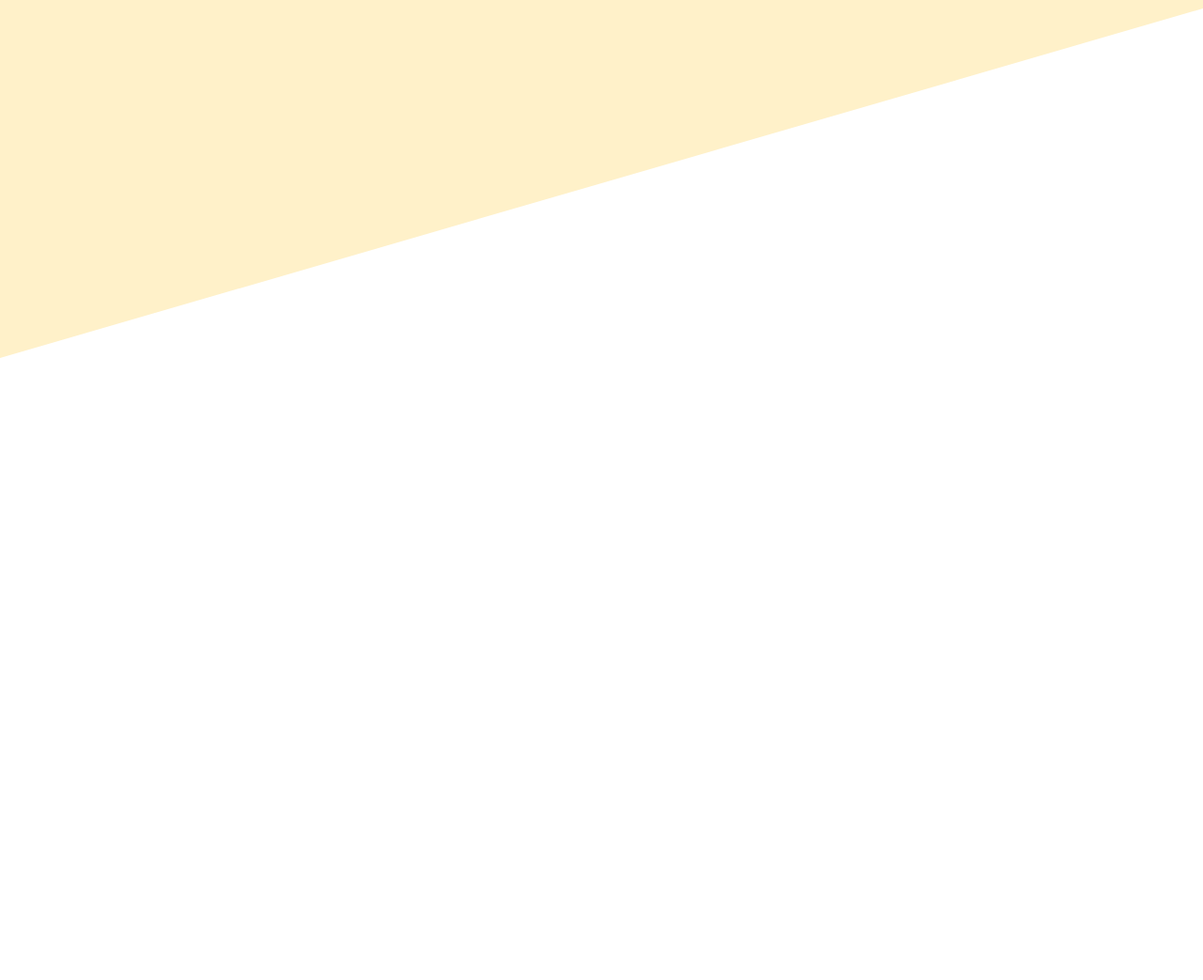
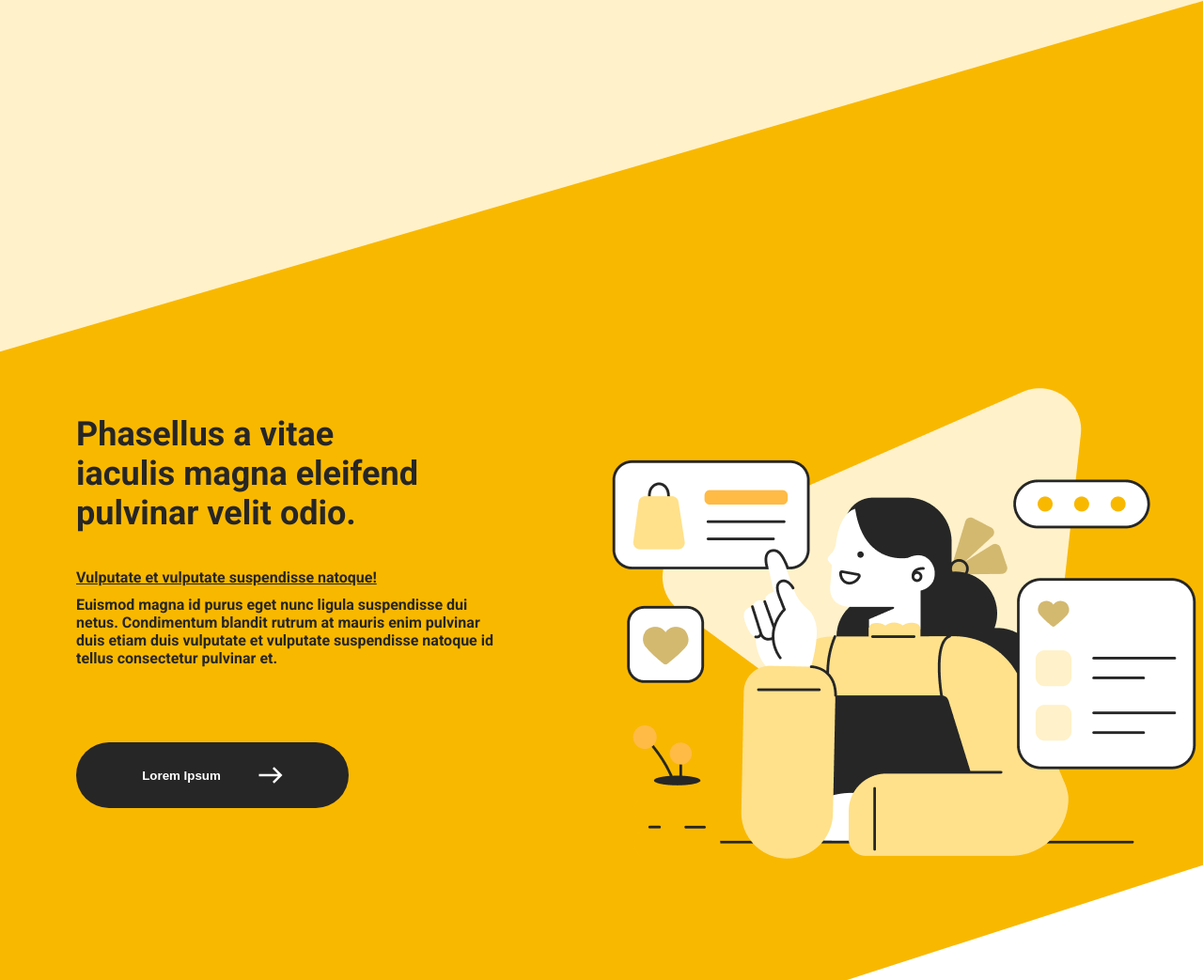
Before and after one commit to Yusuf-code88/homework-code, a plain HTML site: page index.html in a window 1280 px wide. Shown: the part 819-1862 px from the top of the page at 94% size. Before the commit the page ends 1200 px from the top, so only its background shows below. Drawn offline with Linux system fonts and the light colour scheme.

Commit message:
change sevtion three

```diff
--- a/index.html
+++ b/index.html
@@ -9,6 +9,8 @@
 </head>
 <body>
     <section class="yusuf-section">
+<div class="first_case">
+    <div class="header-case">
         <header>
         <div class="container">
             <form action="">
@@ -27,6 +29,7 @@
  </div>
 </div>
     </header>
+    </div>
     <div class="cases">
         <div class="container">
             <div class="case1">
@@ -51,6 +54,25 @@
         </div>
         </div>
     </div>
+</div>
+        <div class="second_case">
+            <div class="container">
+                 <div class="first-shell">
+                  <div class="t-b-shell">
+                    <div class="text-shell">
+                        <h2>Phasellus a vitae <br>iaculis magna eleifend <br>pulvinar velit odio.</h2><br><br<br><br>
+                    <a href="">Vulputate et vulputate suspendisse natoque!</a> <br>
+                    <p>Euismod magna id purus eget nunc ligula suspendisse dui <br>netus. Condimentum blandit rutrum at mauris enim pulvinar <br>duis etiam duis vulputate et vulputate suspendisse natoque id <br>tellus consectetur pulvinar et. </p> </div>
+                    <div class="shell-button">
+                        <button>Lorem Ipsum <img src="./img/white.png" alt=""></button>
+                    </div>
+                  </div>
+                    <div class="img-shell">
+                        <img src="./img/opa.png" alt="">
+                    </div>
+                 </div>
+            </div>
+        </div>
     </section>
     <section class="ayan-section"></section>
     <section class="laziz-section"></section>
--- a/main.scss
+++ b/main.scss
@@ -15,13 +15,14 @@
     font-style: normal;
   }
 
-.yusuf-section{
+.first_case{
     background-color: #FFF1C9;
     height: 1200px;
     clip-path: polygon(100% 0, 100% 69%, 0 100%, 0 0);
+    padding-bottom: 100px;
 
     input {
-        width: 100%;
+        width: 1400px;
         border: none;
         border-radius: 50px;
         height: 90px;
@@ -142,3 +143,89 @@
   .case-button button:hover {
     background-color: #ff7300;
   }
+
+  .second_case {
+    clip-path: polygon(100% 0, 100% 69%, 0 100%, 0 28%);
+    background-color: #F9B800;
+    height: 1333px;
+    margin-top: -380px;
+    padding-top: 380px;
+
+    .first-shell {
+        display: flex;
+        justify-content: center;
+        margin-top: 60px;
+
+        h2{
+            font-size: 36px;
+            color: #262626;
+        }
+
+        a{
+            font-weight: bold;
+            color: #262626;
+        }
+
+        p {
+            margin-top: 10px;
+            font-weight: bold;
+            color: #262626;
+        }
+
+        .shell-button {
+            margin-top: 80px;
+        }
+
+        .shell-button button{
+            width: 290px;
+            height: 70px;
+            border-radius: 50px;
+            display: flex;
+            justify-content: center;
+            align-items: center;
+            gap: 40px;
+            border: none;
+            background-color:#262626;
+            font-weight: bold;
+            transition: all 0.3s ease;
+            color: white;
+        }
+    }
+    .shell-button button:hover {
+        background-color: #746a6a;
+      }
+
+      .t-b-shell {
+        display: flex;
+        flex-direction: column;
+      }
+
+      .img-shell {
+        margin-top: -120px;
+        margin-left: 80px;
+      }
+  }
+
+  @media (max-width: 480px) {
+    .container {
+      width: 400px;
+      margin: 0 auto;
+    }
+
+    h1 {font-size: 14px;}
+
+    .yusuf-section {
+        display: flex;
+        flex-direction: column;
+        width: 480px;
+
+        h2 {
+            margin-left: 200px;
+        }
+
+        input {
+            height: 50px;
+            width: 200px;
+        }
+    }
+  }
```
Also changed, not shown: img/opa.png (added), img/white.png (added), main.css, 1 other file. Lines whose indentation alone changed are shown as unchanged.
